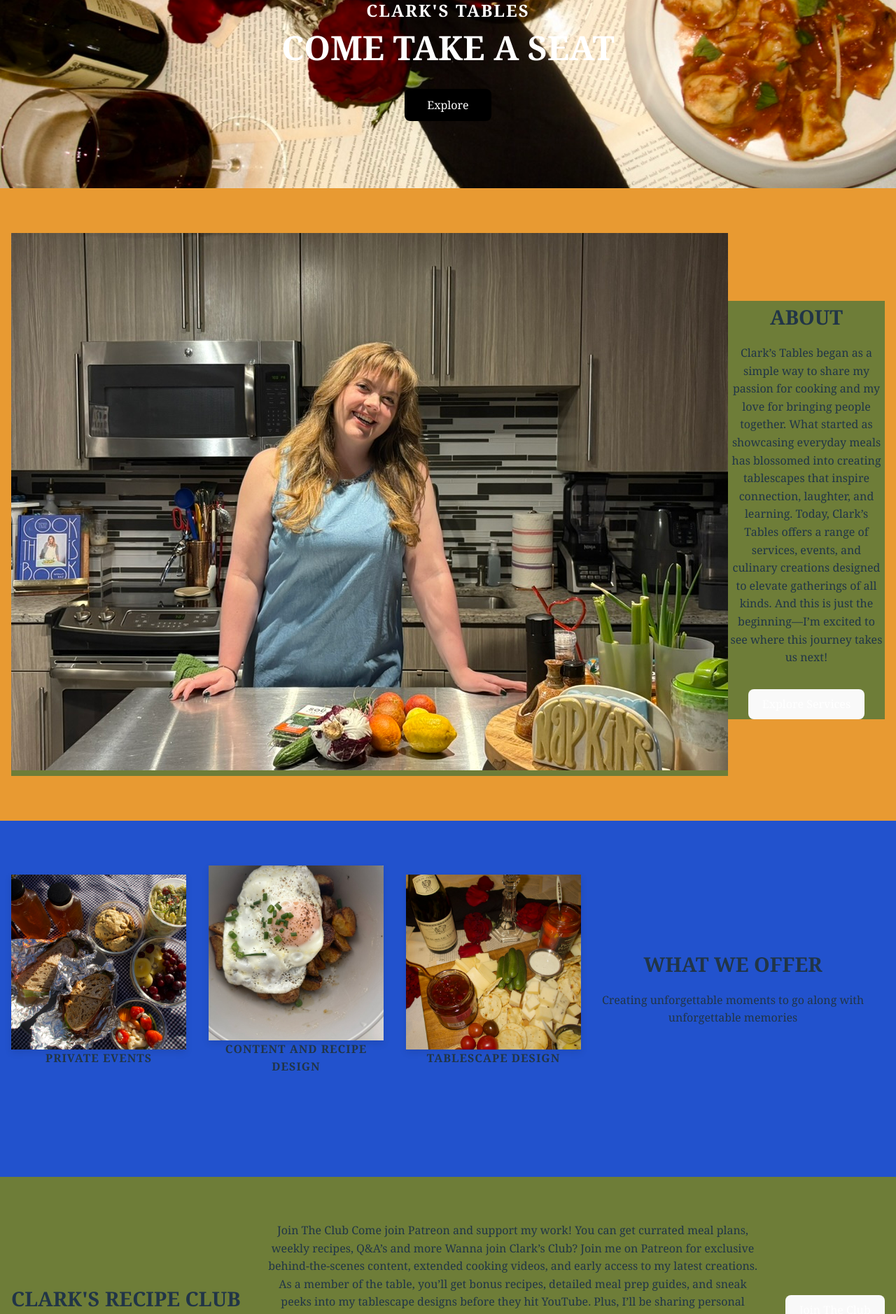
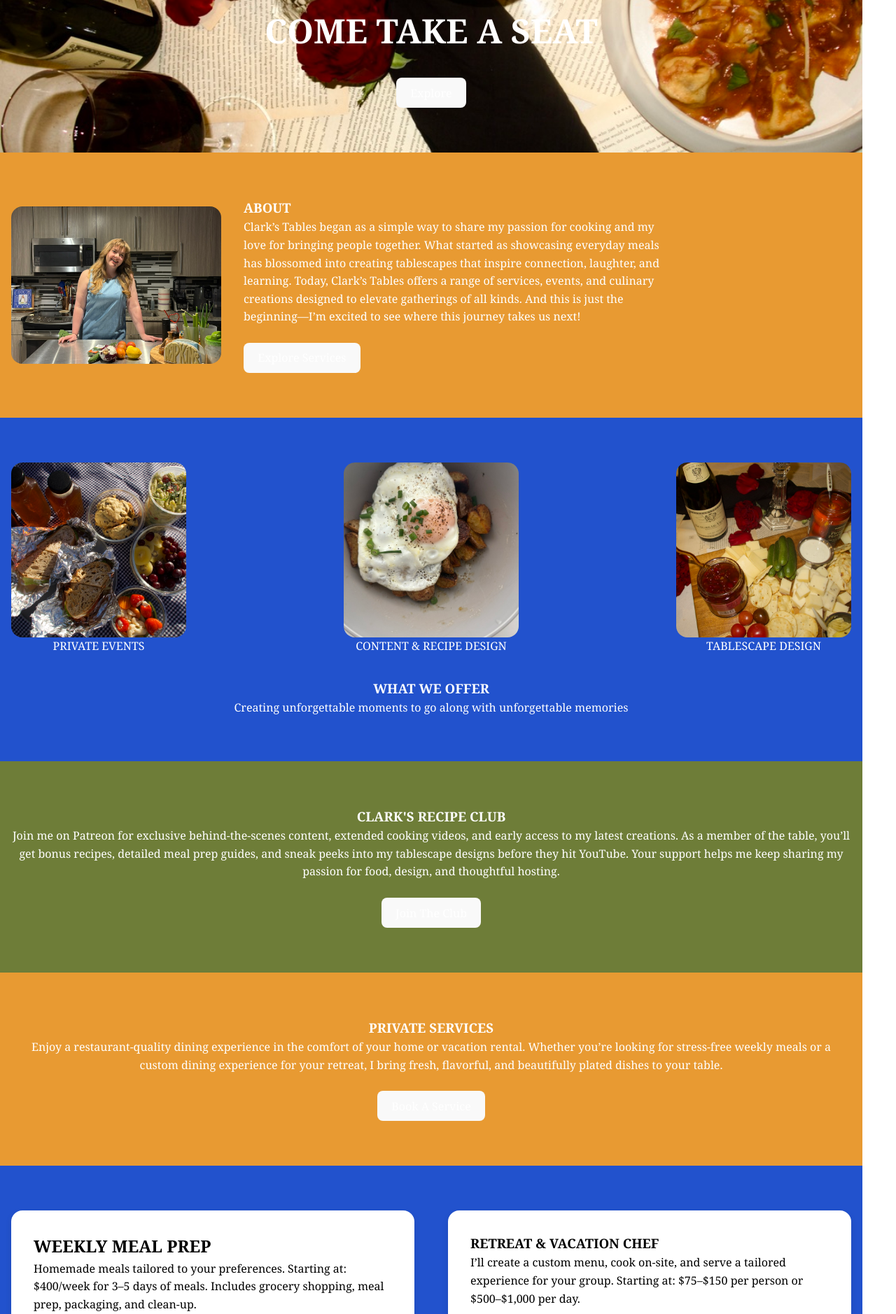
Before and after one commit to clarissafuller/DynamicPage, a React (Vite) app: page /clarkstables in a window 1280 px wide. Shown: the part 100-1978 px from the top of the page at 70% size. Built offline with nearby package versions, Linux system fonts and the light colour scheme.

Commit message:
moved all clarkstable css to its own file and redid classnames to support

```diff
--- a/src/App.css
+++ b/src/App.css
@@ -3,160 +3,13 @@
   margin: 0;
   padding: 0;
 }
+
 body {
-  font-family: "Georgia", serif;
-  margin: 0;
-  padding: 0;
+  font-family: Georgia, serif;
+  color: #000;
   line-height: 1.6;
-  background-color: #fdfaf6;
-  display: flex;
-  flex-direction: column;
-  align-items: center;
 }
 
-.pasta-block {
-  background-image: url("./assets/81DB57CF-DCE8-4DBB-AE7D-423C86D133E7_1_105_c.jpeg");
-  background-size: cover;
-  background-position: center;
-  background-repeat: no-repeat;
-  padding: 6rem 2rem;
-  text-align: center;
-  color: white;
-  display: flex;
-  flex-direction: column;
-  align-items: center;
-  justify-content: center;
-}
-
-.pasta-block h2 {
-  font-size: 1.5rem;
-  margin: 0;
-  letter-spacing: 2px;
-}
-
-.pasta-block h1 {
-  font-size: 3rem;
-  margin: 0.5rem 0;
-  font-weight: bold;
-}
-
-.pasta-block button {
-  margin-top: 1.5rem;
-  padding: 0.75rem 2rem;
-  background-color: black;
-  color: white;
-  border: none;
-  font-size: 1rem;
-  cursor: pointer;
-}
-
-/* Yellow blocks */
-.yellow-block,
-.yellow-box {
-  background-color: #e89a32;
-  text-align: center;
-}
-
-.yellow-block h3,
-.yellow-box h3 {
-  font-size: 1.8rem;
-  margin-bottom: 1rem;
-}
-
-.yellow-block p,
-.yellow-box p {
-  max-width: 700px;
-  margin: 0 auto 2rem;
-}
-
-/* Blue boxes */
-.blue-box {
-  background-color: #2252cd;
-  text-align: center;
-}
-
-.blue-box h2,
-.blue-box h3 {
-  font-size: 1.8rem;
-  margin-bottom: 1rem;
-}
-
-.blue-box p {
-  max-width: 700px;
-}
-
-/* Black boxes */
-.black-box {
-  background-color: #000000;
-  text-align: center;
-}
-
-.black-box h2,
-.black-box h3 {
-  font-size: 1.8rem;
-  margin-bottom: 1rem;
-}
-
-/* Contact Box */
-.contact-box {
-  background-color: #ffffff;
-  text-align: center;
-  color: #000000;
-}
-
-.contact-box h2,
-.contact-box h3 {
-  font-size: 1.8rem;
-  margin-bottom: 1rem;
-}
-
-/* Recipe Club section */
-div:not([class]) {
-  background-color: #6e7d38;
-  text-align: center;
-}
-
-div:not([class]) h3 {
-  font-size: 1.8rem;
-  margin-bottom: 1rem;
-}
-
-div:not([class]) p {
-  max-width: 700px;
-  margin: 0 auto 2rem;
-}
-
-/* Buttons across the site */
-button {
-  background-color: black;
-  color: white;
-  padding: 0.75rem 1.5rem;
-  border: none;
-  font-size: 1rem;
-  cursor: pointer;
-  transition: background-color 0.2s ease;
-}
-
-button:hover {
-  background-color: #333;
-}
-
-section {
-  width: 100%;
-  display: flex;
-  flex-direction: row;
-  align-items: center;
-  padding: 4rem 1rem;
-}
-
-.offer-row {
-  display: flex;
-  flex-direction: row;
-  justify-content: center;
-  flex-wrap: wrap;
-  gap: 2rem;
-  margin-top: 2rem;
-}
 h1,
 h2,
 h3,
@@ -164,101 +17,6 @@ p {
   margin: 0;
 }
 
-section > * + * {
-  margin-top: 1rem;
+button {
+  font-family: inherit;
 }
-
-.service-flex {
-  display: flex;
-  flex-direction: column;
-  gap: 2rem;
-  margin-bottom: 2rem;
-}
-
-.service-block {
-  padding: 2rem;
-  border-radius: 1rem;
-  text-align: left;
-  box-shadow: 0 4px 10px rgba(0, 0, 0, 0.1);
-}
-
-/* Responsive side-by-side */
-@media (min-width: 768px) {
-  .service-flex {
-    flex-direction: row;
-    justify-content: space-around;
-    align-items: flex-start;
-  }
-
-  .service-block {
-    flex: 1;
-    max-width: 45%;
-  }
-}
-
-.blue-box button {
-  background-color: black;
-  color: rgb(255, 255, 255);
-  padding: 1rem 2rem;
-  font-size: 1rem;
-  border: none;
-  border-radius: 0.5rem;
-  cursor: pointer;
-  transition: background-color 0.2s ease;
-}
-
-.blue-box button:hover {
-  background-color: #222;
-}
-
-.picture-blocks {
-  display: flex;
-  flex-direction: row;
-  gap: 2rem;
-  align-items: center;
-  justify-content: center;
-  margin-bottom: 3rem;
-}
-
-.offer-item {
-  display: flex;
-  flex-direction: column;
-  align-items: center;
-  max-width: 250px;
-  text-align: center;
-}
-
-.offer-item img {
-  width: 100%;
-  box-shadow: 0 4px 10px rgba(0, 0, 0, 0.1);
-  object-fit: cover;
-}
-
-.offer-item p {
-  margin-top: 1rem;
-  font-weight: bold;
-  font-size: 1rem;
-  letter-spacing: 1px;
-}
-.offer-text {
-  text-align: center;
-  max-width: 700px;
-  margin: 0 auto;
-}
-
-.offer-text h3 {
-  font-size: 1.8rem;
-  margin-bottom: 1rem;
-}
-.image-container {
-  width: 250px;
-  height: 250px;
-  overflow: hidden;
-  box-shadow: 0 4px 10px rgba(0, 0, 0, 0.1);
-}
-
-.image-container img {
-  width: 100%;
-  height: 100%;
-  object-fit: cover;
-}
--- /dev/null
+++ b/src/pages/ClarksTables.css
@@ -0,0 +1,164 @@
+.clarks-wrapper {
+  background-color: #fdfaf6;
+  font-family: Georgia, serif;
+}
+
+section {
+  width: 100%;
+  padding: 4rem 1rem;
+}
+
+.clarks-inner {
+  max-width: 1200px;
+  margin: 0 auto;
+}
+
+/* Hero Section */
+.clarks-hero {
+  background-image: url("../assets/81DB57CF-DCE8-4DBB-AE7D-423C86D133E7_1_105_c.jpeg");
+  background-size: cover;
+  background-position: center;
+  text-align: center;
+  color: white;
+}
+
+.clarks-hero h1 {
+  font-size: 3rem;
+  margin: 1rem 0;
+}
+
+.clarks-hero h2 {
+  font-size: 1.5rem;
+  letter-spacing: 2px;
+}
+
+button {
+  background-color: black;
+  color: white;
+  padding: 0.75rem 1.5rem;
+  border: none;
+  font-size: 1rem;
+  cursor: pointer;
+  margin-top: 1.5rem;
+}
+
+button:hover {
+  background-color: #333;
+}
+
+/* About Section */
+.clarks-about {
+  background-color: #e89a32;
+  color: white;
+}
+
+.clarks-about .clarks-inner {
+  display: flex;
+  flex-direction: column;
+  gap: 2rem;
+  align-items: center;
+  text-align: center;
+}
+
+.clarks-about img {
+  max-width: 300px;
+  border-radius: 1rem;
+}
+
+/* Offers */
+.clarks-offers {
+  background-color: #2252cd;
+  color: white;
+  text-align: center;
+}
+
+.clarks-offer-grid {
+  display: flex;
+  flex-direction: column;
+  gap: 2rem;
+  align-items: center;
+  margin-bottom: 2rem;
+}
+
+.clarks-offer-item {
+  max-width: 250px;
+}
+
+.clarks-img-box {
+  width: 250px;
+  height: 250px;
+  overflow: hidden;
+  border-radius: 1rem;
+}
+
+.clarks-img-box img {
+  width: 100%;
+  height: 100%;
+  object-fit: cover;
+}
+
+/* Responsive Grid */
+@media (min-width: 768px) {
+  .clarks-offer-grid {
+    flex-direction: row;
+    justify-content: space-between;
+  }
+
+  .clarks-about .clarks-inner {
+    flex-direction: row;
+    text-align: left;
+  }
+
+  .clarks-about-text {
+    max-width: 600px;
+  }
+}
+
+/* Recipe Club */
+.clarks-recipe-club {
+  background-color: #6e7d38;
+  color: white;
+  text-align: center;
+}
+
+/* Services */
+.clarks-services {
+  background-color: #e89a32;
+  color: white;
+  text-align: center;
+}
+
+/* Meal Prep / Retreat */
+.clarks-meal-retreat {
+  background-color: #2252cd;
+  color: white;
+  text-align: center;
+}
+
+.clarks-service-grid {
+  display: flex;
+  flex-direction: column;
+  gap: 2rem;
+  margin-bottom: 2rem;
+}
+
+.clarks-service-card {
+  background-color: white;
+  color: #000;
+  border-radius: 1rem;
+  padding: 2rem;
+  text-align: left;
+  box-shadow: 0 4px 10px rgba(0, 0, 0, 0.1);
+}
+
+@media (min-width: 768px) {
+  .clarks-service-grid {
+    flex-direction: row;
+    justify-content: space-between;
+  }
+
+  .clarks-service-card {
+    flex: 1;
+    max-width: 48%;
+  }
+}
--- a/src/pages/ClarksTables.jsx
+++ b/src/pages/ClarksTables.jsx
@@ -1,3 +1,4 @@
+import "./ClarksTables.css";
 import aboutPhoto from "../assets/2A6BE774-E7D2-4990-B039-98B36A74C1F1_1_105_c.jpeg";
 import privateEventsPic from "../assets/FE7FACB5-143D-43A8-8BB3-0B3005AE9AE5_1_105_c.jpeg";
 import contentPic from "../assets/9343CD9D-2386-48AD-A30B-309DA4330E52_1_105_c.jpeg";
@@ -5,134 +6,119 @@ import tablescapePic from "../assets/B54A18C4-3C0B-4055-BE75-F690768DD317_1_105_
 
 export default function ClarksTables() {
   return (
-    <>
-      <section className="pasta-block">
+    <div className="clarks-wrapper">
+      {/* Hero */}
+      <section className="clarks-hero">
         <h2>CLARK'S TABLES</h2>
         <h1>COME TAKE A SEAT</h1>
         <button>Explore</button>
       </section>
-      <section className="yellow-block">
-        <div>
+
+      {/* About Section */}
+      <section className="clarks-about">
+        <div className="clarks-inner">
           <img src={aboutPhoto} alt="Clark of Clark's Tables" />
-        </div>
-        <div>
+          <div className="clarks-about-text">
             <h3>ABOUT</h3>
             <p>
-            Clark’s Tables began as a simple way to share my passion for cooking
-            and my love for bringing people together. What started as showcasing
-            everyday meals has blossomed into creating tablescapes that inspire
-            connection, laughter, and learning. Today, Clark’s Tables offers a
-            range of services, events, and culinary creations designed to
-            elevate gatherings of all kinds. And this is just the beginning—I’m
-            excited to see where this journey takes us next!
+              Clark’s Tables began as a simple way to share my passion for
+              cooking and my love for bringing people together. What started as
+              showcasing everyday meals has blossomed into creating tablescapes
+              that inspire connection, laughter, and learning. Today, Clark’s
+              Tables offers a range of services, events, and culinary creations
+              designed to elevate gatherings of all kinds. And this is just the
+              beginning—I’m excited to see where this journey takes us next!
             </p>
             <button>Explore Services</button>
           </div>
+        </div>
       </section>
-      <section className="blue-box">
-        <div className="picture-blocks">
-          <div className="offer-item">
-            <div className="image-container">
+
+      {/* What We Offer */}
+      <section className="clarks-offers">
+        <div className="clarks-inner">
+          <div className="clarks-offer-grid">
+            <div className="clarks-offer-item">
+              <div className="clarks-img-box">
                 <img src={privateEventsPic} alt="picnic" />
               </div>
               <p>PRIVATE EVENTS</p>
             </div>
-          <div className="offer-item">
-            <div className="image-container">
-              <img src={contentPic} alt="eggs and potatoes in a bowl" />
+            <div className="clarks-offer-item">
+              <div className="clarks-img-box">
+                <img src={contentPic} alt="eggs and potatoes" />
               </div>
-            <p>CONTENT AND RECIPE DESIGN</p>
+              <p>CONTENT & RECIPE DESIGN</p>
             </div>
-          <div className="offer-item">
-            <div className="image-container">
-              <img
-                src={tablescapePic}
-                alt="charcuterie board on a dark table"
-              />
+            <div className="clarks-offer-item">
+              <div className="clarks-img-box">
+                <img src={tablescapePic} alt="charcuterie board" />
               </div>
               <p>TABLESCAPE DESIGN</p>
             </div>
           </div>
-        <div className="offer-text">
+          <div className="clarks-offer-text">
             <h3>WHAT WE OFFER</h3>
             <p>
               Creating unforgettable moments to go along with unforgettable
               memories
             </p>
           </div>
+        </div>
       </section>
-      <section>
+
+      {/* Recipe Club */}
+      <section className="clarks-recipe-club">
+        <div className="clarks-inner">
           <h3>CLARK'S RECIPE CLUB</h3>
           <p>
-          Join The Club Come join Patreon and support my work! You can get
-          currated meal plans, weekly recipes, Q&A’s and more Wanna join Clark’s
-          Club? Join me on Patreon for exclusive behind-the-scenes content,
-          extended cooking videos, and early access to my latest creations. As a
-          member of the table, you’ll get bonus recipes, detailed meal prep
-          guides, and sneak peeks into my tablescape designs before they hit
-          YouTube. Plus, I’ll be sharing personal insights, hosting Q&A
-          sessions, and giving you a say in what I cook next! Your support helps
-          me continue creating and sharing my passion for food, design, and
-          thoughtful hosting. Come be a part of the Clark’s Tables
-          community—let’s make something beautiful together!
+            Join me on Patreon for exclusive behind-the-scenes content, extended
+            cooking videos, and early access to my latest creations. As a member
+            of the table, you’ll get bonus recipes, detailed meal prep guides,
+            and sneak peeks into my tablescape designs before they hit YouTube.
+            Your support helps me keep sharing my passion for food, design, and
+            thoughtful hosting.
           </p>
           <button>Join The Club</button>
+        </div>
       </section>
-      <section className="yellow-box">
+
+      {/* Private Services */}
+      <section className="clarks-services">
+        <div className="clarks-inner">
           <h3>PRIVATE SERVICES</h3>
           <p>
             Enjoy a restaurant-quality dining experience in the comfort of your
-          home or vacation rental. Whether you’re looking for stress-free weekly
-          meals or a custom dining experience for your retreat, I bring fresh,
-          flavorful, and beautifully plated dishes to your table.
+            home or vacation rental. Whether you’re looking for stress-free
+            weekly meals or a custom dining experience for your retreat, I bring
+            fresh, flavorful, and beautifully plated dishes to your table.
           </p>
           <button>Book A Service</button>
+        </div>
       </section>
-      <section className="blue-box">
-        <div className="service-flex">
-          <div className="service-block">
+
+      {/* Meal Prep & Retreat Services */}
+      <section className="clarks-meal-retreat">
+        <div className="clarks-inner clarks-service-grid">
+          <div className="clarks-service-card">
             <h2>WEEKLY MEAL PREP</h2>
             <p>
-              Need nourishing, homemade meals without the hassle of cooking? I
-              offer a meal prep service where I prepare a week’s worth of meals
-              tailored to your preferences and dietary needs. Meals are cooked
-              fresh and stored for easy reheating, so you can enjoy delicious,
-              homemade food all week long.
-              <br />
-              <br />
-              <strong>Starting at:</strong> $400 per week for 3–5 days of meals
-              <br />
-              <strong>Includes:</strong> Grocery shopping, meal prep, packaging,
-              and clean-up (Grocery cost separate)
+              Homemade meals tailored to your preferences. Starting at:
+              $400/week for 3–5 days of meals. Includes grocery shopping, meal
+              prep, packaging, and clean-up.
             </p>
           </div>
-          <div className="service-block">
+          <div className="clarks-service-card">
             <h3>RETREAT & VACATION CHEF</h3>
             <p>
-              Visiting the DC metro area and want a chef to take care of your
-              meals while you relax? I’ll create a custom menu, cook on-site,
-              and serve a delicious meal experience tailored to your group’s
-              tastes.
-              <br />
-              <br />
-              <strong>Starting at:</strong> $75–$150 per person per meal
-              <br />
-              $500–$1,000 per day for full-day service
-              <br />
-              <strong>Includes:</strong> Grocery shopping, meal prep, service,
-              and kitchen clean-up
+              I’ll create a custom menu, cook on-site, and serve a tailored
+              experience for your group. Starting at: $75–$150 per person or
+              $500–$1,000 per day.
             </p>
           </div>
         </div>
         <button>Book A Service</button>
       </section>
-      <section className="black-box">
-        <h3>THE LATEST</h3>
-        <div className="video-box"></div>
-      </section>
-      <section className="contact-box">
-        <h3>SEE YOU SOON</h3>
-      </section>
-    </>
+    </div>
   );
 }
```
Lines whose indentation alone changed are shown as unchanged.
